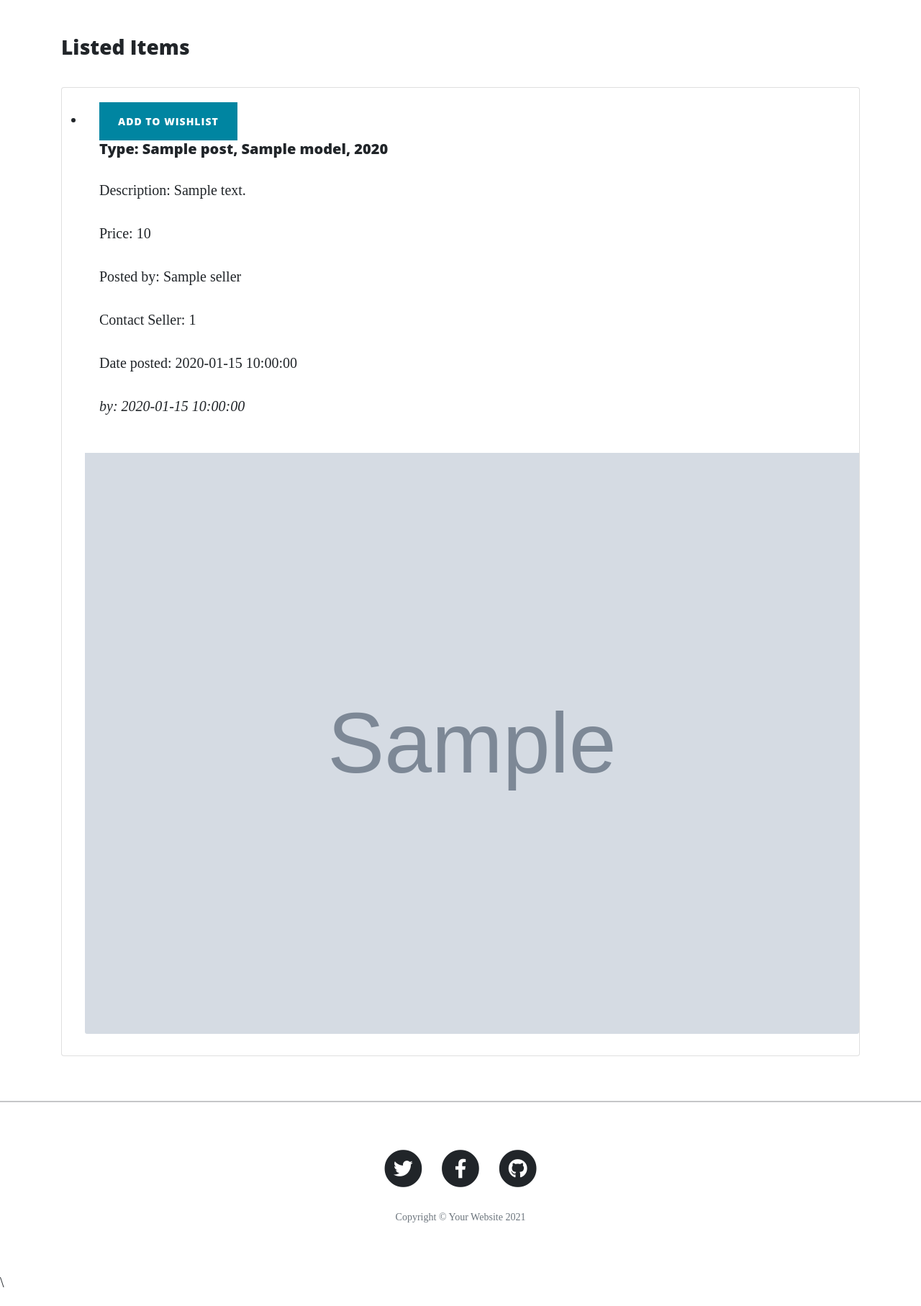
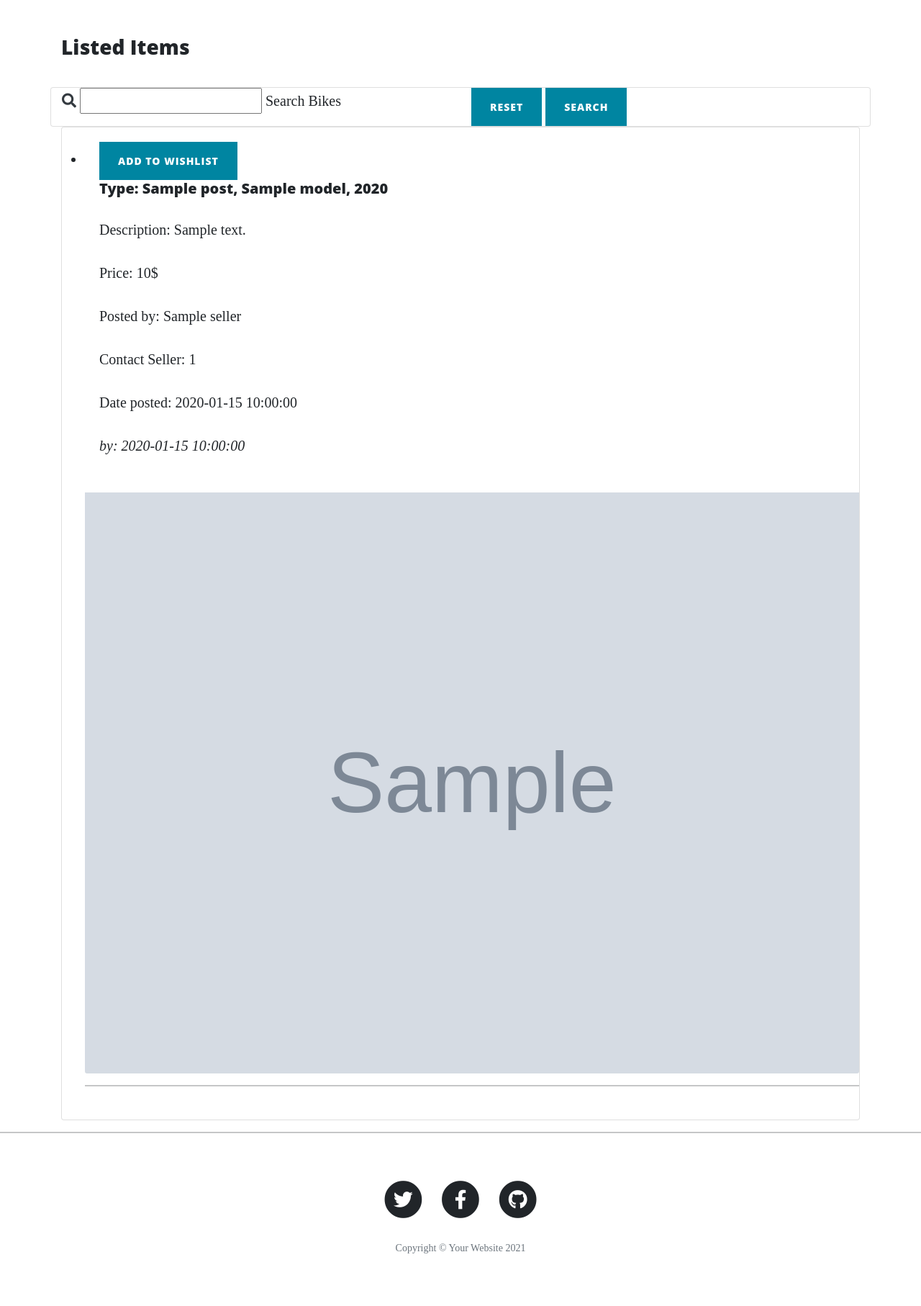
Before and after one commit to Miszamm/ms-ktm, a Flask app: page /get_posts in a window 1280 px wide. Shown: the part 533-2347 px from the top of the page at 72% size. Before the commit the page ends 2321 px from the top, so only its background shows below. Run offline with Flask 2, Linux system fonts and the light colour scheme; grey boxes marked "Sample" are stand-in pictures; a database or web service that is not in the repository returns one stand-in record (values such as "Sample title"); some libraries are stand-ins or nearby versions.

Commit message:
search functionality added

```diff
--- a/app.py
+++ b/app.py
@@ -28,6 +28,13 @@ def index():
 def get_posts():
     posts = list(mongo.db.posts.find())
     return render_template("posts.html", posts=posts, page_title="Ads")
+
+
+@app.route("/search", methods=["GET", "POST"])
+def search():
+    query = request.form.get("query")
+    posts = list(mongo.db.posts.find({"$text": {"$search": query}}))
+    return render_template("posts.html", posts=posts)
 
 
 @app.route("/register", methods=["GET", "POST"])
--- a/templates/posts.html
+++ b/templates/posts.html
@@ -4,6 +4,22 @@
 
     <h3>Listed Items</h3><br>
 
+    <div class="row card">
+        <form method="post" action="{{ url_for('search') }}" class="col s12">
+            <div class="row justify-content-center">
+                <div class="input-field col s12 m8">
+                    <i class="fas fa-search prefix light text-dark"></i>
+                    <input type="text" name="query" id="query" class="validate" minlength="2" required>
+                    <label for="query">Search Bikes</label>
+                </div>
+                <div class="col s12 m4">
+                    <a href="{{ url_for('get_posts') }}" class="btn btn-primary btn-sm">Reset</a>
+                    <button type="submit" class="btn btn-primary btn-sm">Search</button>
+                </div>
+            </div>
+        </form>
+    </div>
+    {% if posts | length > 0 %}
     <ul class="card">
         {% for post in posts %}
         <li class="card-body">
@@ -18,15 +34,18 @@
             </div>
             <h5 class="card-title">Type: <strong>{{ post.category_name }}, </strong> {{ post.model }}, {{ post.year }}</h5>
             <p class="card-text">Description: {{ post.description }}</p>
-            <p class="card-text">Price: {{ post.price }}</p>
+            <p class="card-text">Price: {{ post.price }}$</p>
             <p class="card-text">Posted by: {{ post.seller }}</p>
             <p class="card-text">Contact Seller: {{ post.contact_number }}</p>
             <p class="card-text">Date posted: <small class="text-muted"></small>{{ post.date_posted }}</p>
             <p><em>by: {{ post.created_by }}</em></p>
         </li>
         <img src="{{ post.image }}" class="card-img-bottom" alt="bike image">
+        <hr>
         {% endfor %}
         <br>
     </ul>
-    <br>
+    {% else%}
+    <h3>No Results Found</h3><br>
+    {% endif %}
 {% endblock %}
```
